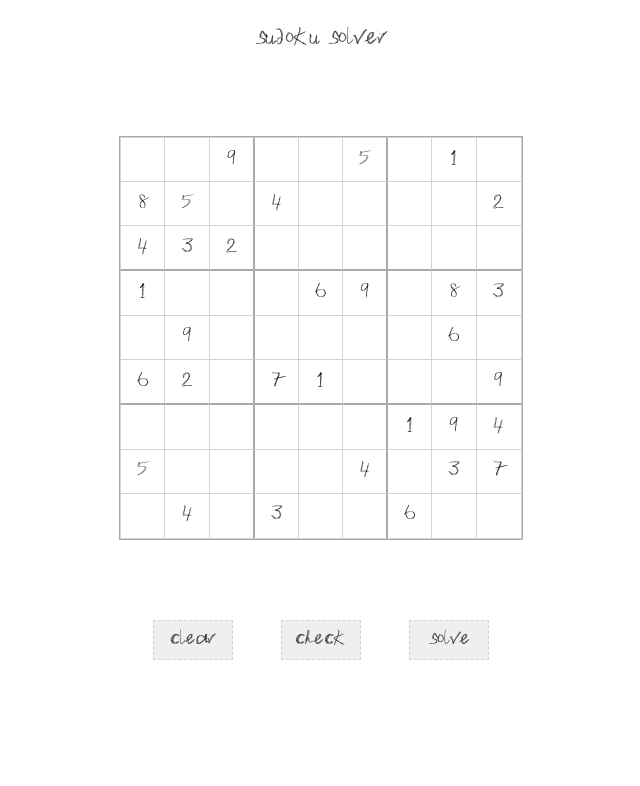
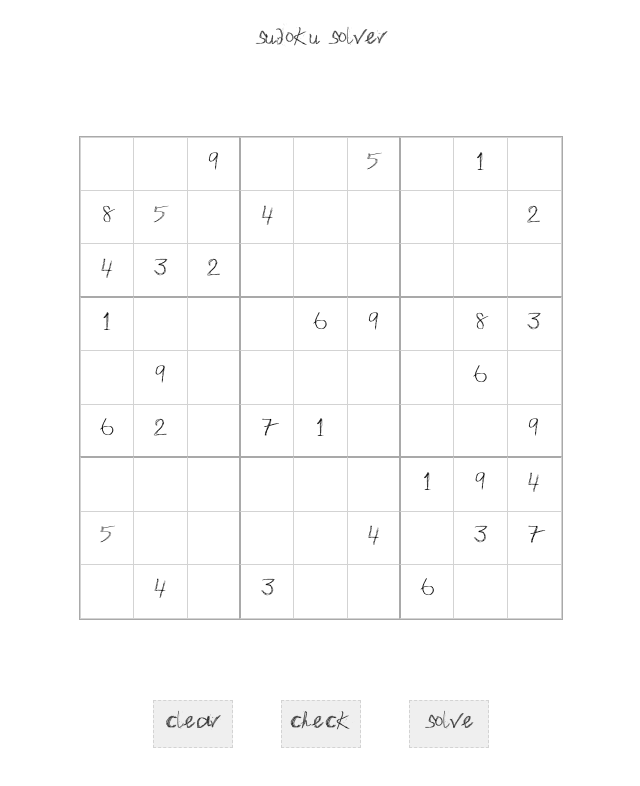
Before and after one commit to mattiasinokuchi/svelte-sudoku-solver, a Svelte app: page / in a window 1280 px wide. Shown: the top 786 px of the page, without its empty margins (319-959 px from the left). Built offline with nearby package versions, Linux system fonts and the light colour scheme.

Commit message:
increased size of all

```diff
--- a/public/global.css
+++ b/public/global.css
@@ -7,6 +7,7 @@ input, button, p {
     src: url('./fonts/Imweird-dKwl.ttf');
   }
 
+/* disable iOS default styling*/
 input[type=text], input[type=button] {
     -moz-appearance: none;
     appearance: none;
--- a/src/App.svelte
+++ b/src/App.svelte
@@ -241,8 +241,8 @@
 	#sudoku-grid {
 		display: grid;
 		grid-template-columns: repeat(9, 1fr);
-		height: 50vh;
-		width: 50vh;
+		height: 60vh;
+		width: 60vh;
 		border: solid darkgray 2px;
 		place-items: center;
 	}
@@ -253,7 +253,7 @@
 		height: 100%;
 		border: solid lightgrey 1px;
 		padding: 0%;
-		font-size: 2.5vh;
+		font-size: 3vh;
 		border-radius: 0%;
 	}
 
@@ -280,10 +280,10 @@
 	}
 
 	button {
-		font-size: 2.5vh;
+		font-size: 3vh;
 		margin: 0 3vh 0 3vh;
 		border: dashed lightgray 1px;
-		height: 5vh;
+		height: 6vh;
 		width: 10vh;
 	}
 
```
